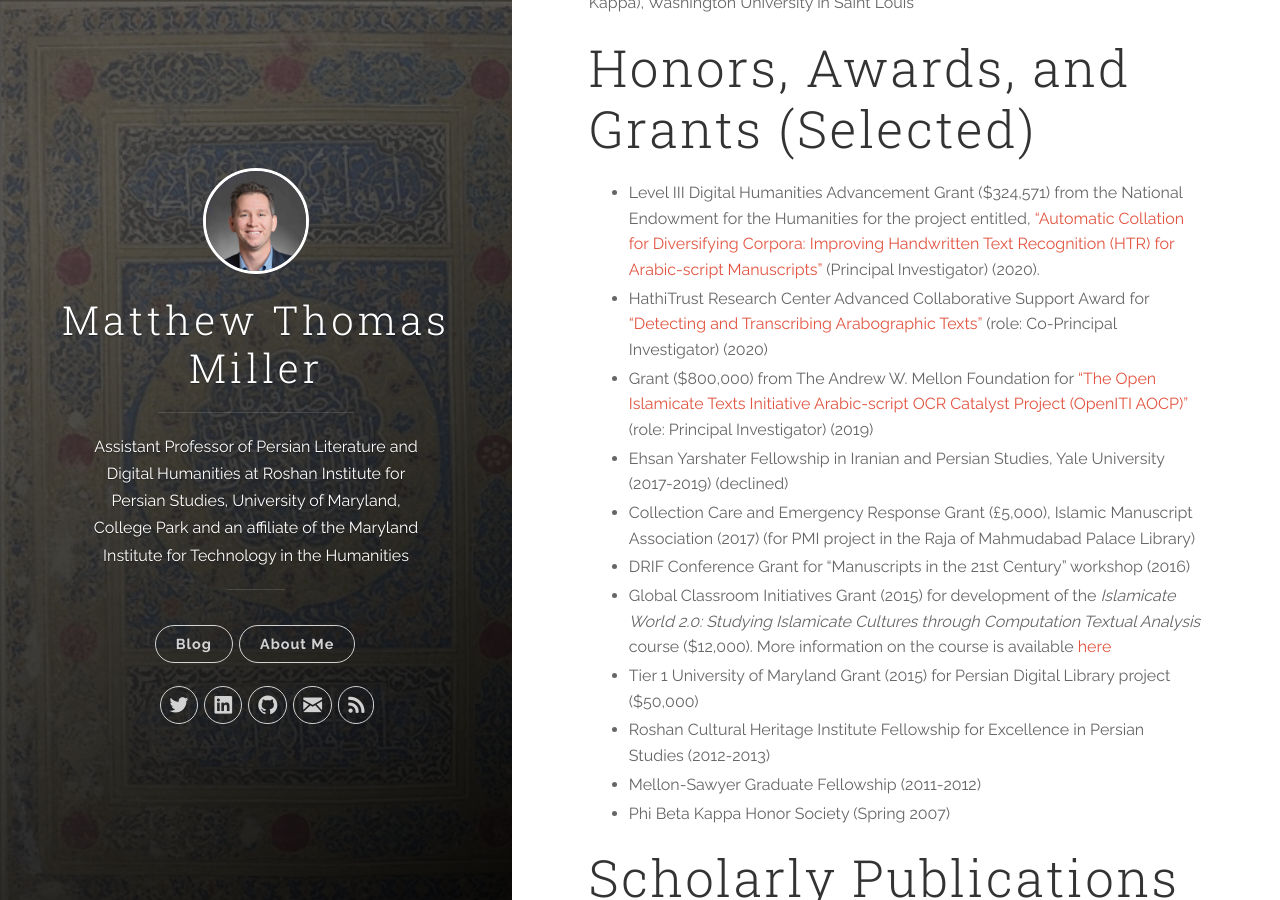
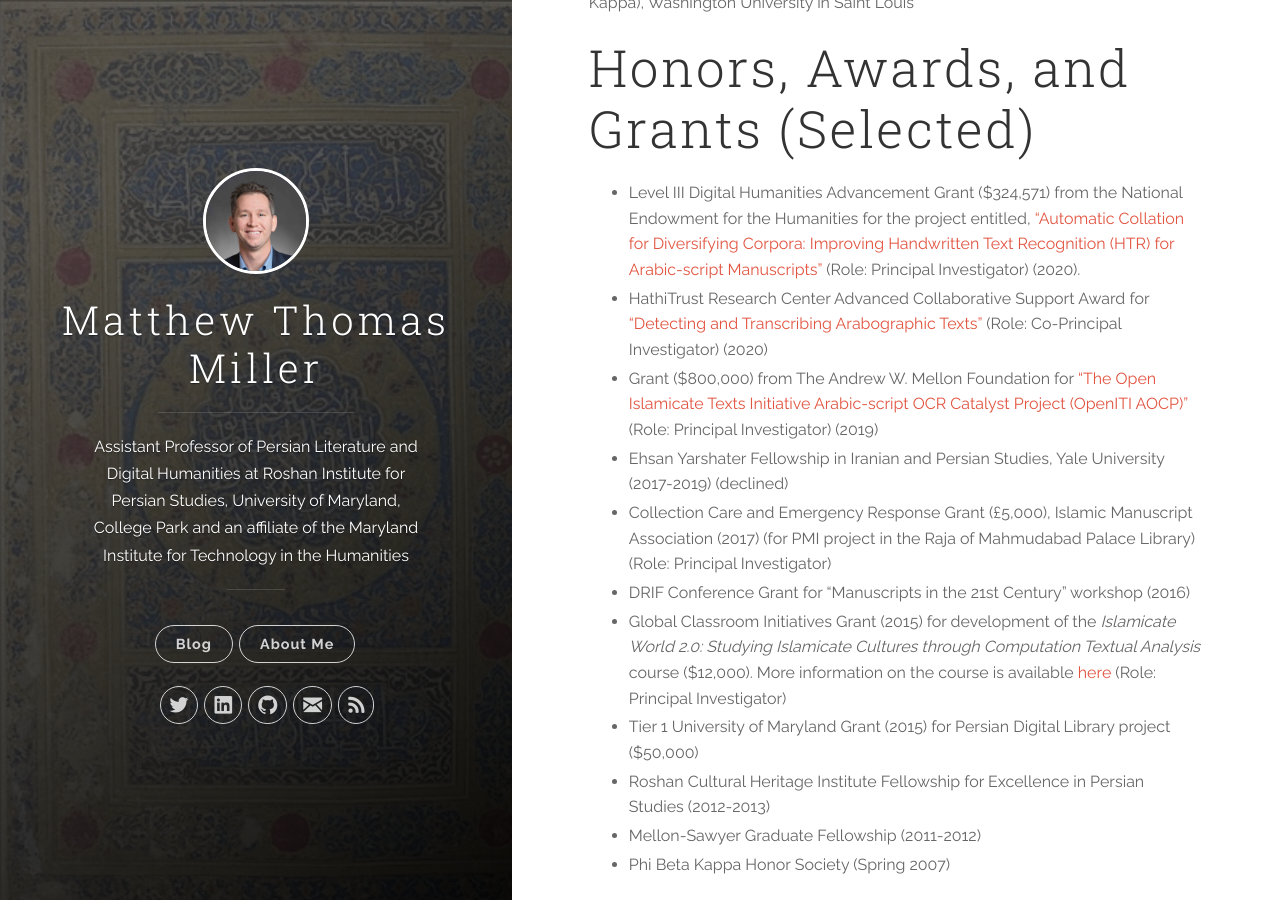
Before and after one commit to MatthewThomasMiller/MatthewThomasMiller.github.io, a Jekyll site: the page built from about-me.md, in a window 1280 px wide and 900 px high, scrolled down 763 px. Built offline with Jekyll 4.4.1, drawn with Linux system fonts in a browser that asks for light colours.

Commit message:
Update about-me.md

```diff
--- a/about-me.md
+++ b/about-me.md
@@ -15,13 +15,13 @@
 
 # Honors, Awards, and Grants (Selected)
 
-* Level III Digital Humanities Advancement Grant ($324,571) from the National Endowment for the Humanities for the project entitled, ["Automatic Collation for Diversifying Corpora: Improving Handwritten Text Recognition (HTR) for Arabic-script Manuscripts"](https://twitter.com/M_T_Miller/status/1339315848373297158) (Principal Investigator) (2020).
-* HathiTrust Research Center Advanced Collaborative Support Award for ["Detecting and Transcribing Arabographic Texts"](https://www.hathitrust.org/htrc-awards-three-acs-projects) (role: Co-Principal Investigator) (2020)
-* Grant ($800,000) from The Andrew W. Mellon Foundation for ["The Open Islamicate Texts Initiative Arabic-script OCR Catalyst Project (OpenITI AOCP)"](https://medium.com/@openiti/openiti-aocp-9802865a6586) (role: Principal Investigator) (2019)
+* Level III Digital Humanities Advancement Grant ($324,571) from the National Endowment for the Humanities for the project entitled, ["Automatic Collation for Diversifying Corpora: Improving Handwritten Text Recognition (HTR) for Arabic-script Manuscripts"](https://twitter.com/M_T_Miller/status/1339315848373297158) (Role: Principal Investigator) (2020).
+* HathiTrust Research Center Advanced Collaborative Support Award for ["Detecting and Transcribing Arabographic Texts"](https://www.hathitrust.org/htrc-awards-three-acs-projects) (Role: Co-Principal Investigator) (2020)
+* Grant ($800,000) from The Andrew W. Mellon Foundation for ["The Open Islamicate Texts Initiative Arabic-script OCR Catalyst Project (OpenITI AOCP)"](https://medium.com/@openiti/openiti-aocp-9802865a6586) (Role: Principal Investigator) (2019)
 * Ehsan Yarshater Fellowship in Iranian and Persian Studies, Yale University (2017-2019) (declined)
-* Collection Care and Emergency Response Grant (£5,000), Islamic Manuscript Association (2017) (for PMI project in the Raja of Mahmudabad Palace Library)
+* Collection Care and Emergency Response Grant (£5,000), Islamic Manuscript Association (2017) (for PMI project in the Raja of Mahmudabad Palace Library) (Role: Principal Investigator)
 * DRIF Conference Grant for "Manuscripts in the 21st Century" workshop (2016)
-* Global Classroom Initiatives Grant (2015) for development of the *Islamicate World 2.0: Studying Islamicate Cultures through Computation Textual Analysis* course ($12,000). More information on the course is available [here](http://islamicate-dh.github.io/IW2Course_2016/)
+* Global Classroom Initiatives Grant (2015) for development of the *Islamicate World 2.0: Studying Islamicate Cultures through Computation Textual Analysis* course ($12,000). More information on the course is available [here](http://islamicate-dh.github.io/IW2Course_2016/) (Role: Principal Investigator)
 * Tier 1 University of Maryland Grant (2015) for Persian Digital Library project ($50,000)
 * Roshan Cultural Heritage Institute Fellowship for Excellence in Persian Studies (2012-2013)
 * Mellon-Sawyer Graduate Fellowship (2011-2012)
@@ -45,7 +45,8 @@
 
 # Course Offerings
 
-* *Iranian Cinema* (Fall 2019, Fall 2020)[*Sex, Love, and Desire in Persian Poetry* (Spring 2018)]({% post_url 2018-01-20-Course-Sex-Love-and-Desire-in-Persian-Poetry %})
+* *Iranian Cinema* (Fall 2019, Fall 2020)
+* [*Sex, Love, and Desire in Persian Poetry* (Spring 2018)]({% post_url 2018-01-20-Course-Sex-Love-and-Desire-in-Persian-Poetry %})
 * Instructor, *Lyrics of Mystical Love: Rumi, Song of Songs, and St. Teresa of Avila to Mirabai and Manhae* (Spring 2019)
 * [*Sex, Gender, and Sexuality in the Islamic World* (Spring 2017, Fall 2018)]({% post_url 2017-01-20-Course-Sex-Gender-and-Sexuality-in-the-Islamic-World %})
 * [*The Islamicate World 2.0: Studying Islamic Cultures through Computational Textual Analysis* (Fall 2016, Spring 2021)]({% post_url 2016-08-15-Course-The-Islamicate-World-2 %})
```
